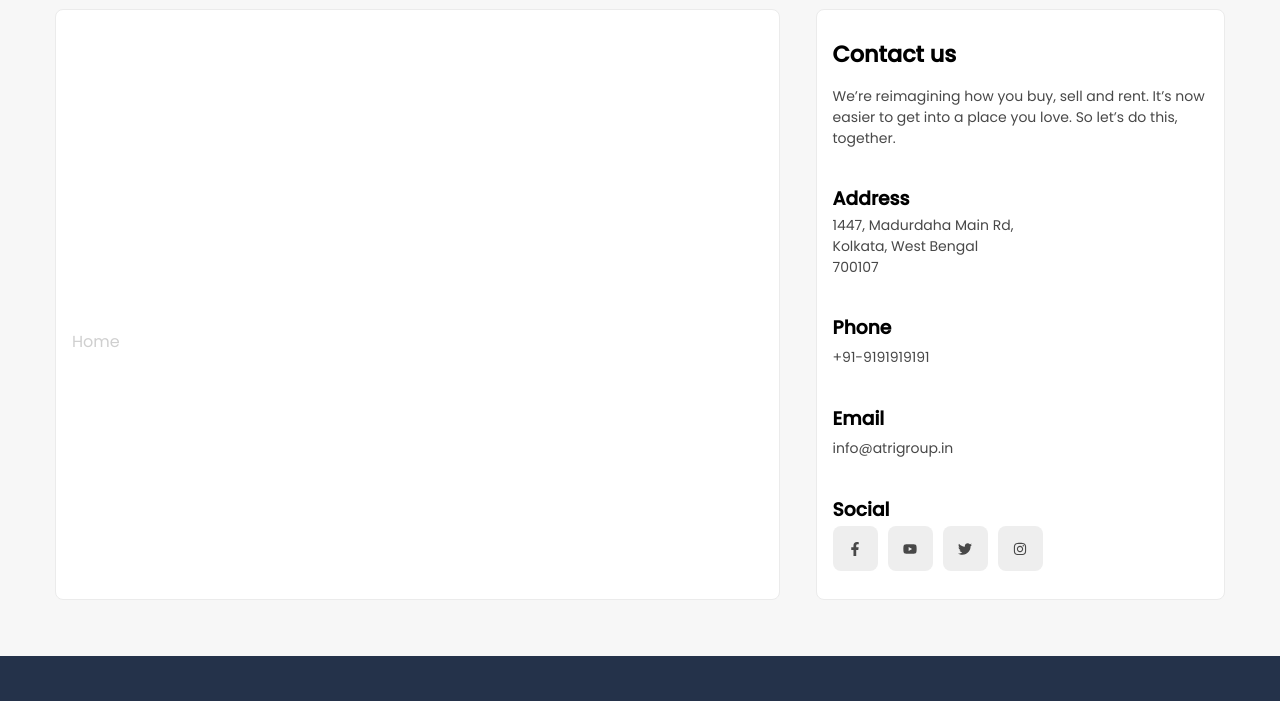
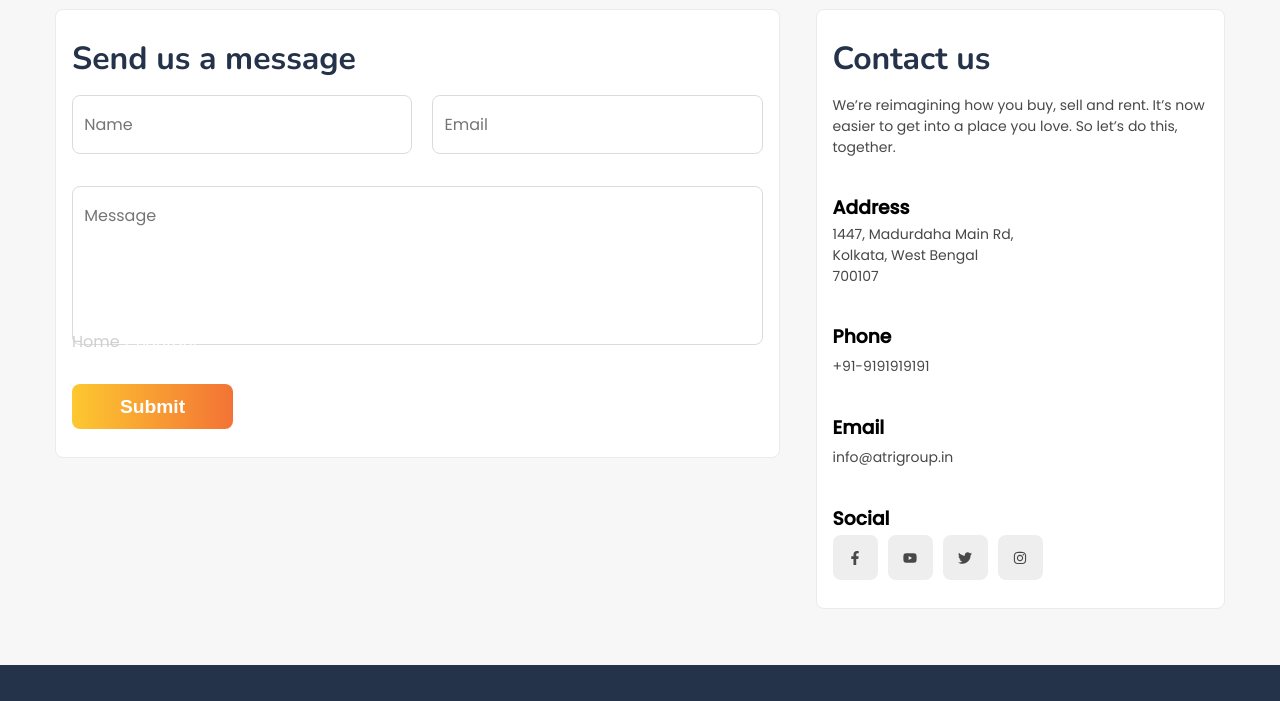
Before and after one commit to Park85/website, a Gatsby site: page /contact in a window 1280 px wide. Shown: the part 82-783 px from the top of the page. Built offline with nearby package versions, Linux system fonts and the light colour scheme; Gatsby itself is replaced by a stand-in of ours.

Commit message:
Included form in Contact and Home page

```diff
--- a/src/components/About/feedback.module.scss
+++ b/src/components/About/feedback.module.scss
@@ -8,6 +8,7 @@
   padding: 2.5em 1.4em;
   margin: 0 auto;
   background-color: white;
+  box-shadow: 0px 0px 50px 0px rgb(19 19 28 / 12%);
 
   .header {
     text-align: center;
--- a/src/components/Contact/contact.module.scss
+++ b/src/components/Contact/contact.module.scss
@@ -18,6 +18,7 @@
     @include min-width(930px) {
       display: flex;
       justify-content: space-between;
+      align-items: flex-start;
       max-width: 1170px;
     }
 
@@ -34,6 +35,16 @@
         width: 62%;
         margin-bottom: 0;
       }
+
+      .header {
+        text-align: left;
+        width: 90%;
+        font-family: $nunito;
+        color: $header;
+        font-size: 2rem;
+        margin-bottom: 15px;
+      }
+    }
   }
   .contactDetails {
     @include min-width(930px) {
@@ -41,8 +52,10 @@
     }
 
     h2 {
-				font-size: 1.4rem;
+      font-size: 2rem;
       margin-bottom: 15px;
+      font-family: $nunito;
+      color: $header;
     }
 
     .contactBlock {
@@ -86,4 +99,3 @@
     }
   }
 }
-}
--- a/src/components/Contact/index.js
+++ b/src/components/Contact/index.js
@@ -1,16 +1,22 @@
 import React from 'react';
 import * as styles from './contact.module.scss';
-import {FaFacebookF, FaYoutube, FaTwitter, FaInstagram} from 'react-icons/fa';
+import { FaFacebookF, FaYoutube, FaTwitter, FaInstagram } from 'react-icons/fa';
+import Form from '../common/Form';
 const ContactDetails = () => {
   return (
     <section className={styles.contact}>
       <div className={styles.contactWrapper}>
-				<div className={styles.contactForm}></div>
+        <div className={styles.contactForm}>
+          <h1 className={styles.header}>Send us a message</h1>
+
+          <Form />
+        </div>
+
         <div className={styles.contactDetails}>
           <h2>Contact us</h2>
-					<p style={{marginBottom: '35px'}}>
-						We’re reimagining how you buy, sell and rent. It’s now easier to get
-						into a place you love. So let’s do this, together.
+          <p style={{ marginBottom: '35px' }}>
+            We’re reimagining how you buy, sell and rent. It’s now easier to get into a place you
+            love. So let’s do this, together.
           </p>
           <div className={styles.contactBlock}>
             <h3>Address</h3>
```
Also changed, not shown: src/pages/index.js (+8 -6 lines), 1 other file. Lines whose indentation alone changed are shown as unchanged.
